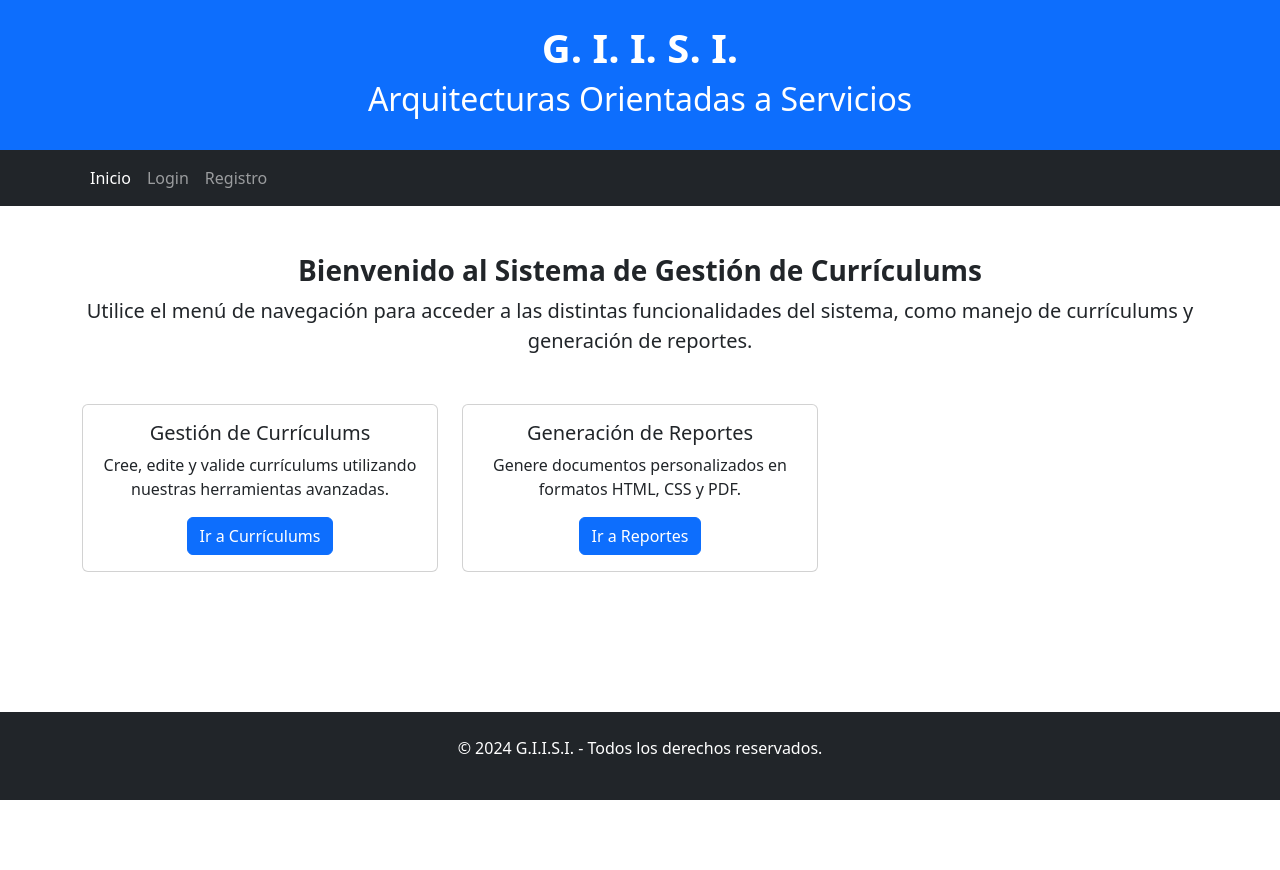
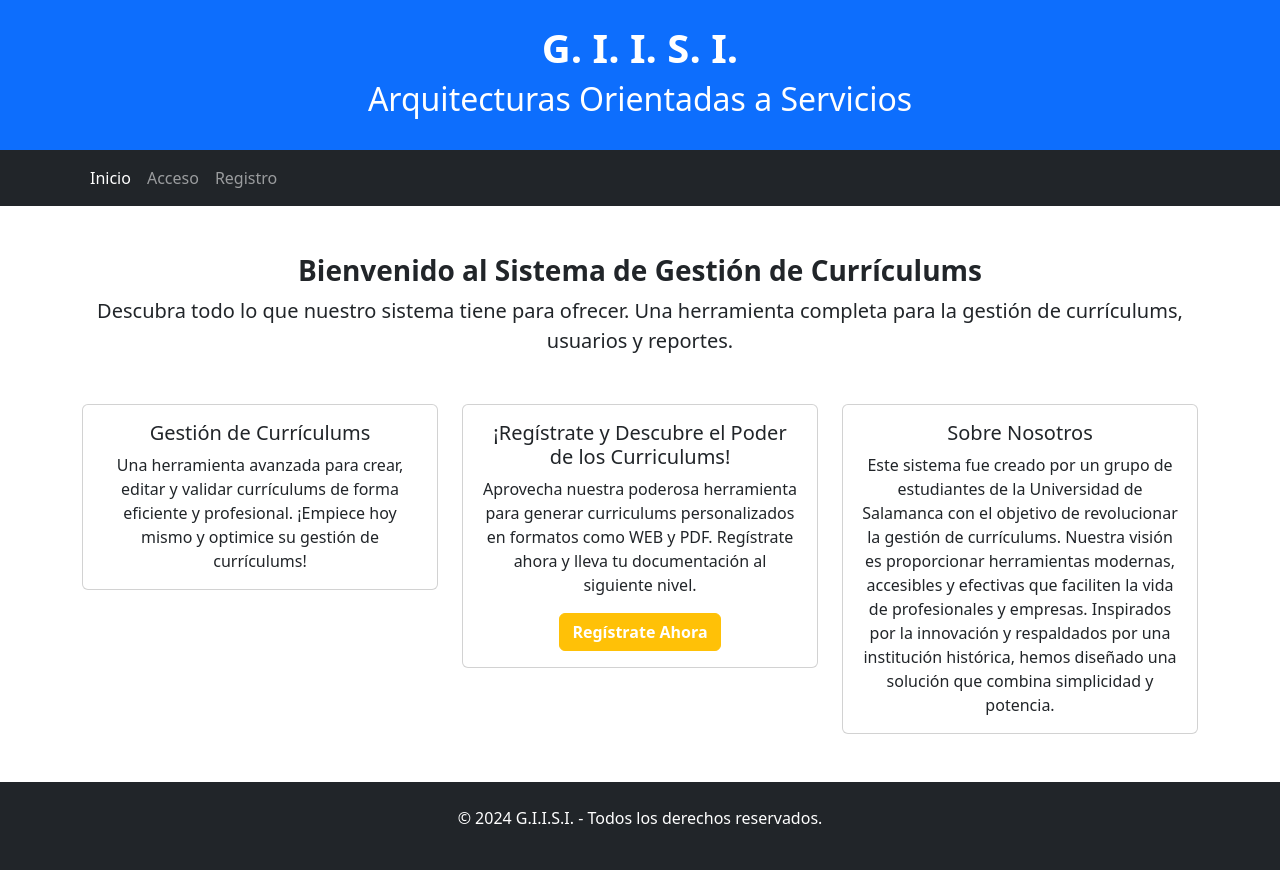
Before and after one commit to 17davidjs/Trabajo_final_SOA, a PHP site: page /Trabajo_final_SOA/index.php in a window 1280 px wide. Before the commit the page ends 800 px from the top, so only its background shows below. Run offline with PHP 8.4, Linux system fonts and the light colour scheme.

Commit message:
camios de texto

```diff
--- a/Codigo/index.php
+++ b/Codigo/index.php
@@ -8,48 +8,55 @@
     <section class="text-center">
         <h3 class="fw-bold">Bienvenido al Sistema de Gestión de Currículums</h3>
         <p class="lead">
-            Utilice el menú de navegación para acceder a las distintas funcionalidades del sistema, como manejo de currículums y generación de reportes.
+            Descubra todo lo que nuestro sistema tiene para ofrecer. Una herramienta completa para la gestión de currículums, usuarios y reportes.
         </p>
     </section>
 
     <section class="row mt-5">
-        <?php if (isset($_SESSION['role']) && $_SESSION['role'] === 'admin'): ?>
-        <div class="col-md-4">
-            <div class="card">
-                <div class="card-body text-center">
-                    <h5 class="card-title">Gestión de Usuarios</h5>
-                    <p class="card-text">Administre usuarios del sistema: creación, eliminación y autenticación.</p>
-                    <a href="vista/usuarios/index_usuarios.php" class="btn btn-primary">Ir a Usuarios</a>
-                </div>
-            </div>
-        </div>
-        <?php endif; ?>
-        <div class="col-md-4">
+    <div class="col-md-4">
             <div class="card">
                 <div class="card-body text-center">
                     <h5 class="card-title">Gestión de Currículums</h5>
-                    <p class="card-text">Cree, edite y valide currículums utilizando nuestras herramientas avanzadas.</p>
-                    <a href="curriculums.php" class="btn btn-primary">Ir a Currículums</a>
+                    <p class="card-text">
+                        Una herramienta avanzada para crear, editar y validar currículums de forma eficiente y profesional.
+                        ¡Empiece hoy mismo y optimice su gestión de currículums!
+                    </p>
                 </div>
             </div>
         </div>
         <div class="col-md-4">
             <div class="card">
                 <div class="card-body text-center">
-                    <h5 class="card-title">Generación de Reportes</h5>
-                    <p class="card-text">Genere documentos personalizados en formatos HTML, CSS y PDF.</p>
-                    <a href="reportes.php" class="btn btn-primary">Ir a Reportes</a>
+                    <h5 class="card-title">¡Regístrate y Descubre el Poder de los Curriculums!</h5>
+                    <p class="card-text">
+                        Aprovecha nuestra poderosa herramienta para generar curriculums personalizados en formatos como WEB y PDF.
+                        Regístrate ahora y lleva tu documentación al siguiente nivel.
+                    </p>
+                    <a href="vista/registroForm.php" class="btn btn-warning text-white fw-bold">Regístrate Ahora</a>
                 </div>
             </div>
         </div>
+        <div class="col-md-4">
+            <div class="card">
+                <div class="card-body text-center">
+                    <h5 class="card-title">Sobre Nosotros</h5>
+                        <p class="card-text">
+                            Este sistema fue creado por un grupo de estudiantes de la Universidad de Salamanca con el objetivo de revolucionar la gestión de currículums.
+                            Nuestra visión es proporcionar herramientas modernas, accesibles y efectivas que faciliten la vida de profesionales y empresas.
+                            Inspirados por la innovación y respaldados por una institución histórica, hemos diseñado una solución que combina simplicidad y potencia.
+                        </p>
+                </div>
+            </div>
+        </div>
+
     </section>
 </main>
 
-    <footer class="bg-dark text-white py-4 text-center">
+
+</body>
+ <footer class="bg-dark text-white py-4 text-center">
         <p>© 2024 G.I.I.S.I. - Todos los derechos reservados.</p>
     </footer>
 
     <script src="https://cdn.jsdelivr.net/npm/bootstrap@5.3.0/dist/js/bootstrap.bundle.min.js"></script>
-</body>
-
 </html>
--- a/Codigo/vista/header.php
+++ b/Codigo/vista/header.php
@@ -35,7 +35,7 @@ if($nombreArchivo == 'index.php') {
 <head>
     <meta charset="UTF-8">
     <meta name="viewport" content="width=device-width, initial-scale=1.0">
-    <title><?php echo $paginaActual; ?> - Sistema de Gestión de Currículums</title>
+    <title><?php echo $paginaActual; ?>Sistema de Gestión de Currículums</title>
     <link href="https://cdn.jsdelivr.net/npm/bootstrap@5.3.0/dist/css/bootstrap.min.css" rel="stylesheet">
     <style>
         .dropdown:hover .dropdown-menu {
@@ -65,14 +65,14 @@ if($nombreArchivo == 'index.php') {
                     </li>
                     <?php if (!$is_logged_in): ?>
                         <li class="nav-item">
-                            <a class="nav-link <?php echo $current_page == 'loginForm.php' ? 'active' : ''; ?>" href="/Trabajo_final_SOA/Codigo/vista/loginForm.php">Login</a>
+                            <a class="nav-link <?php echo $current_page == 'loginForm.php' ? 'active' : ''; ?>" href="/Trabajo_final_SOA/Codigo/vista/loginForm.php">Acceso</a>
                         </li>
                         <li class="nav-item">
                             <a class="nav-link <?php echo $current_page == 'registroForm.php' ? 'active' : ''; ?>" href="/Trabajo_final_SOA/Codigo/vista/registroForm.php">Registro</a>
                         </li>
                     <?php else: ?>
                         <li class="nav-item">
-                            <a class="nav-link <?php echo $current_page == 'vercvForm.php' ? 'active' : ''; ?>" href="/Trabajo_final_SOA/Codigo/vista/curriculumView.php">Gestión de Currículums</a>
+                            <a class="nav-link <?php echo $current_page == 'vercvForm.php' ? 'active' : ''; ?>" href="/Trabajo_final_SOA/Codigo/vista/curriculumView.php">Crear currículum</a>
                         </li>
                         <li class="nav-item">
                             <a class="nav-link <?php echo $current_page == 'vercvForm.php' ? 'active' : ''; ?>" href="/Trabajo_final_SOA/Codigo/vista/vercvForm.php">Ver mis currículums</a>
```
